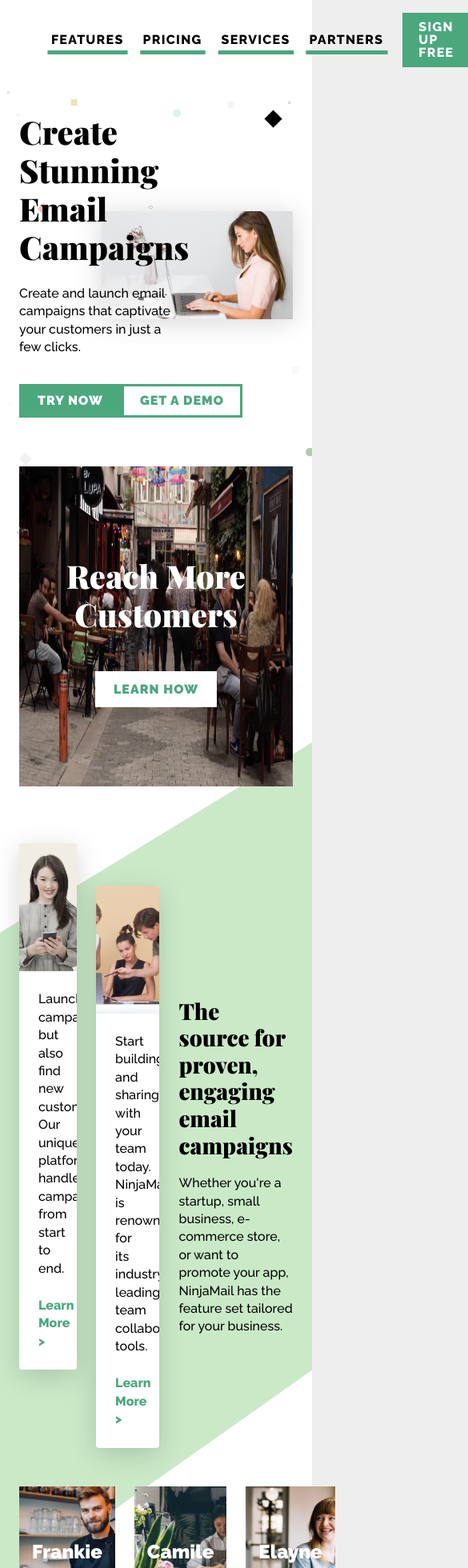
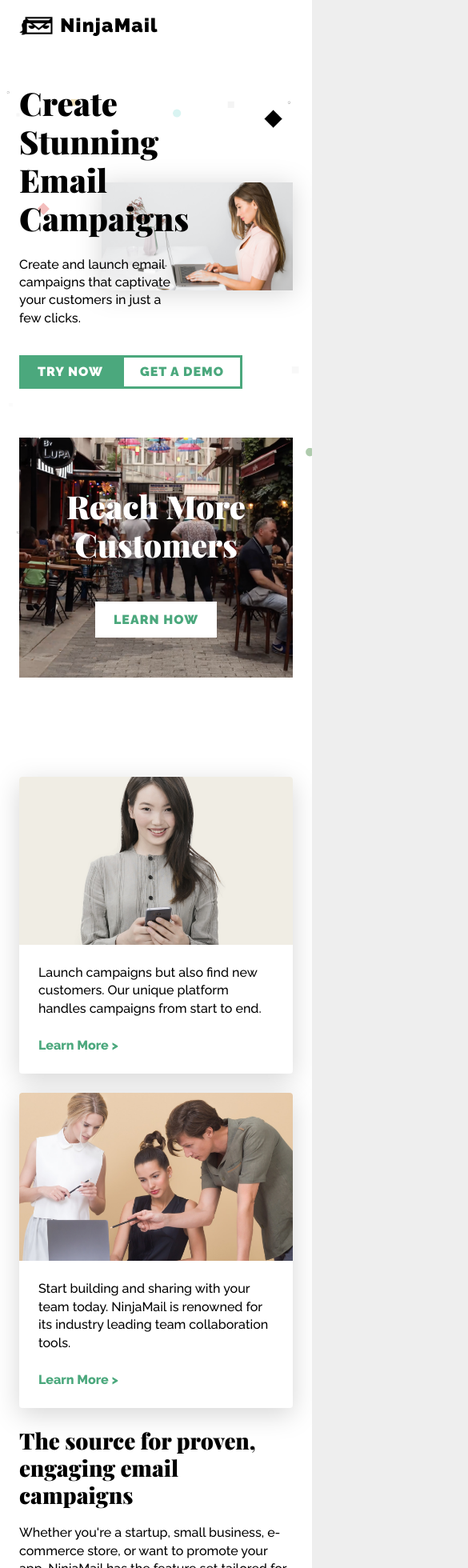
Before and after one commit to SirBruno/valtech, a Next.js app in the folder ninjamail/: page / in a window 390 px wide. Shown: the top 1960 px of the page at 80% size, 585 px wide, since content can reach past the window. Built offline with nearby package versions, Linux system fonts and the light colour scheme; a web font is replaced by a local one.

Commit message:
mobile responsive almost there

```diff
--- a/ninjamail/styles/globals.scss
+++ b/ninjamail/styles/globals.scss
@@ -646,3 +646,79 @@ body {
     padding-bottom: 4px;
   }
 }
+
+@media screen and (max-width: 480px) {
+  .hero__nav ul {
+    display: none;
+  }
+
+  .hero__logo h2 {
+    display: block;
+    font-size: 24px;
+    line-height: 1;
+    margin-left: 8px;
+  }
+
+  .sectionSeven .sectionSeven__linksContainer {
+    display: block;
+  }
+
+  .sectionSeven__linksCol:not(:last-child) {
+    padding-right: 0;
+    margin-bottom: 24px;
+  }
+
+  .sectionThree {
+    display: block;
+  }
+
+  .sectionThree__card:first-child {
+    margin-top: 0;
+  }
+
+  .sectionThree__card {
+    margin-right: 0;
+    margin-bottom: 24px;
+  }
+
+  .sectionFour .sectionFour__cards {
+    display: block;
+  }
+
+  .sectionFour .sectionFour__cards > div:not(:last-child) {
+    margin-right: 0;
+    margin-bottom: 24px;
+  }
+
+  .sectionFour .sectionFour__cards > div {
+    height: 210px;
+  }
+
+  .sectionFive__imgContainer:not(:last-child) {
+    margin-right: 0;
+    max-width: 50%;
+    display: inline-block;
+  }
+
+  .sectionFive__imgContainer {
+    margin: 10px 0;
+    height: 30px;
+  }
+
+  .sectionFive__logos {
+    display: block;
+  }
+
+  .sectionTwo__imgContainer img {
+    object-fit: cover;
+  }
+
+  .sectionTwo__imgContainer {
+    height: 300px;
+    width: 100%;
+  }
+
+  .sectionThree__imgContainer {
+    height: 210px;
+  }
+}
```
